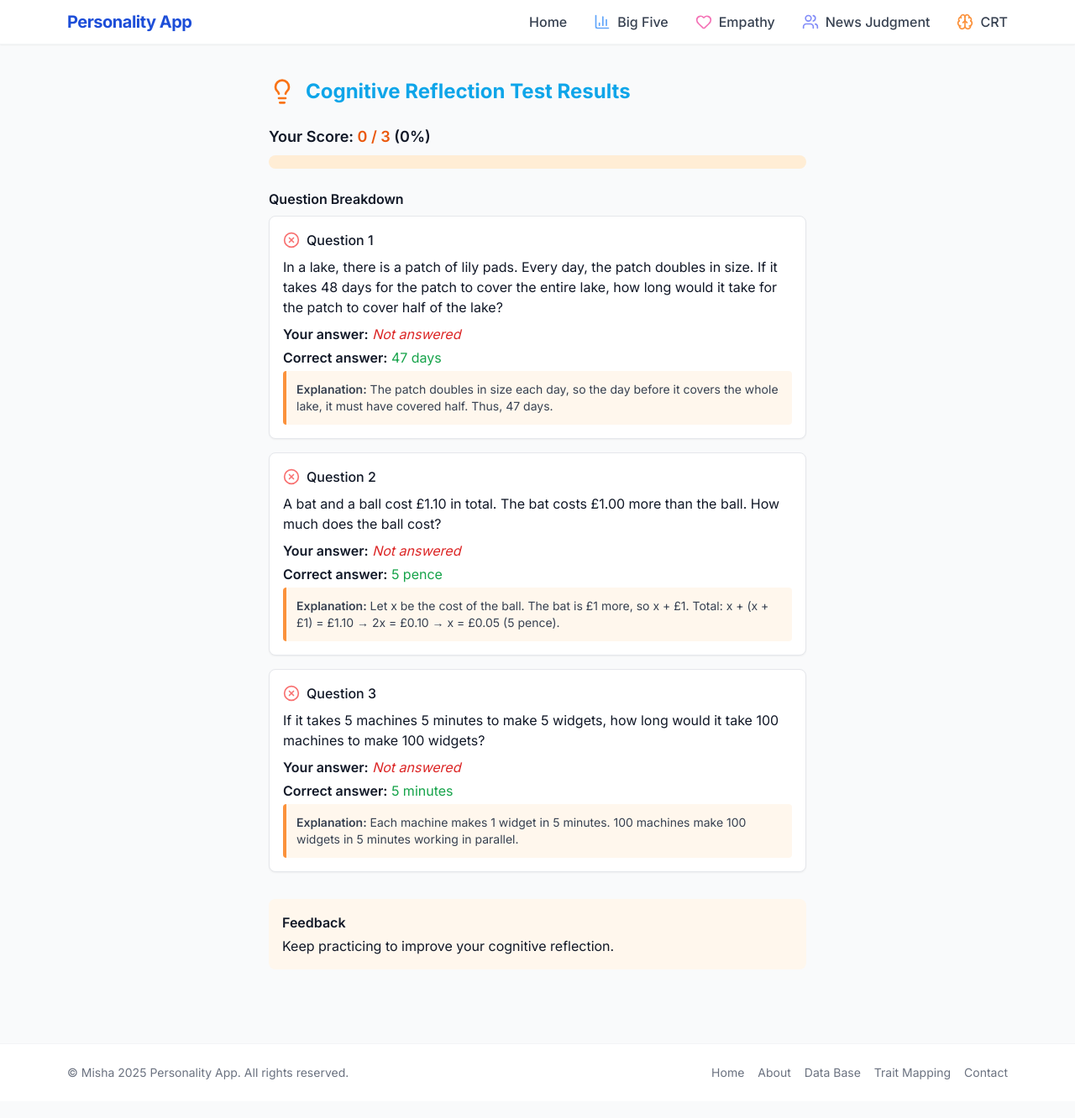
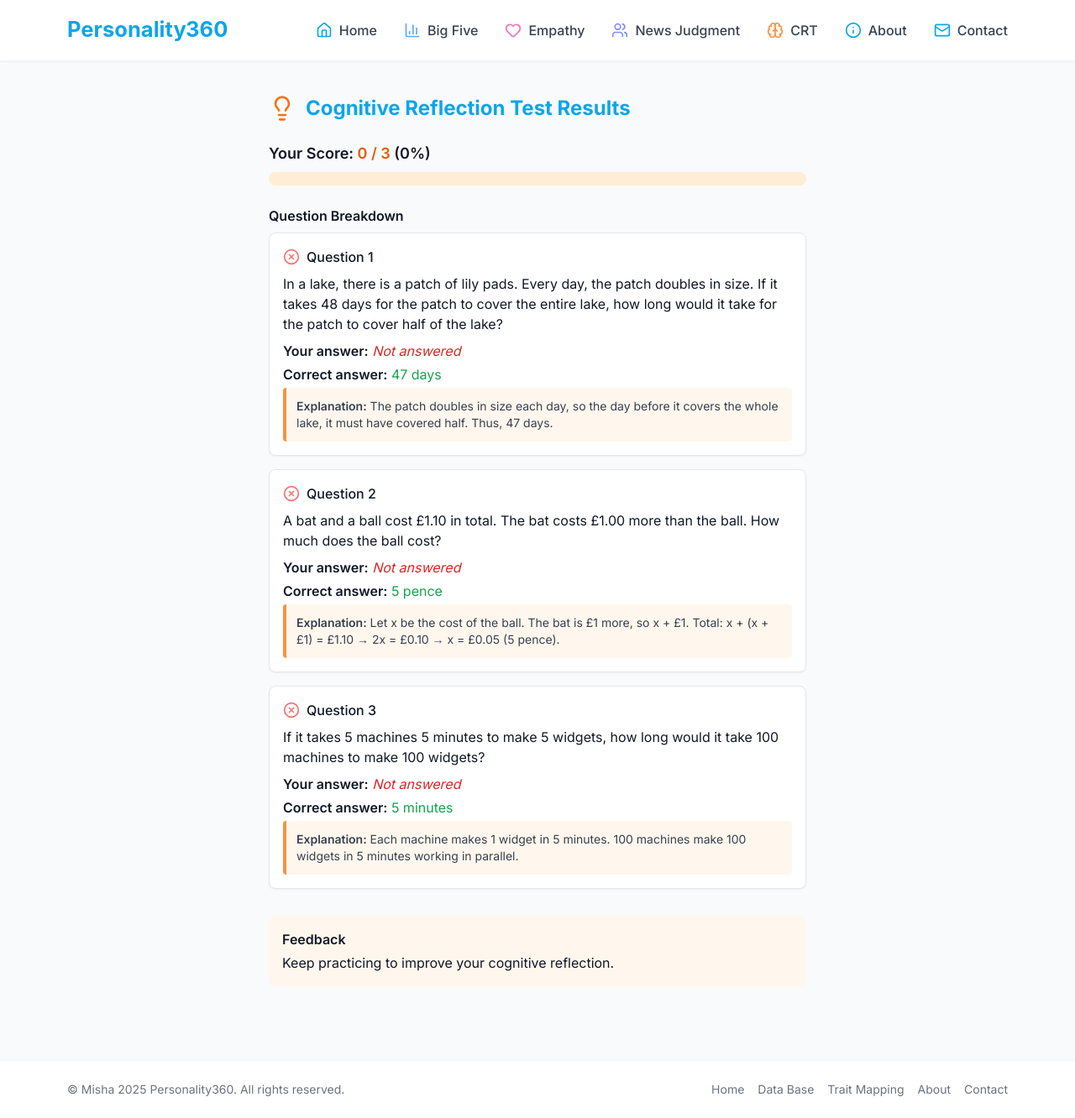
Before and after one commit to khurramsaadat/personality, a Next.js app: page /cognitive-reflection/results in a window 1280 px wide. Shown: the whole page at 84% size. Built offline with nearby package versions, Linux system fonts and the light colour scheme.

Commit message:
feat: 3D card tilt, navbar improvements, and UI polish

```diff
--- a/app/globals.css
+++ b/app/globals.css
@@ -19,9 +19,23 @@
 
   .card {
     @apply bg-white rounded-xl shadow-lg border border-gray-100 p-6;
+    @apply transition-transform duration-300 ease-out;
+    perspective: 800px;
+  }
+
+  .card:hover {
+    @apply shadow-2xl;
+    animation: card-tilt 0.5s cubic-bezier(0.4,0.2,0.2,1) forwards;
   }
 
   .input-field {
     @apply w-full px-4 py-3 border border-gray-300 rounded-lg focus:ring-2 focus:ring-primary-500 focus:border-primary-500 transition-colors duration-200;
   }
 }
+
+@keyframes card-tilt {
+  0% { transform: scale(1) rotateY(0deg) rotateX(0deg); }
+  30% { transform: scale(1.04) rotateY(-6deg) rotateX(2deg); }
+  60% { transform: scale(1.04) rotateY(6deg) rotateX(-2deg); }
+  100% { transform: scale(1.04) rotateY(4deg) rotateX(2deg); }
+}
--- a/components/Footer.tsx
+++ b/components/Footer.tsx
@@ -7,14 +7,14 @@ export default function Footer() {
     <footer className="w-full bg-white border-t border-gray-100 mt-12">
       <div className="max-w-6xl mx-auto flex flex-col md:flex-row items-center justify-between px-4 py-6 gap-2 text-sm text-gray-500">
         <div>
-          © Misha {year} Personality App. All rights reserved.
+          © Misha {year} Personality360. All rights reserved.
         </div>
         <div className="flex gap-4">
-          <Link href="/" className="hover:text-primary-600">Home</Link>
-          <Link href="/about" className="hover:text-primary-600">About</Link>
-          <Link href="/database" className="hover:underline">Data Base</Link>
-          <Link href="/trait-mapping" className="hover:underline">Trait Mapping</Link>
-          <Link href="/contact" className="hover:text-primary-600">Contact</Link>
+          <Link href="/" className="hover:text-sky-500">Home</Link>
+          <Link href="/database" className="hover:text-sky-500">Data Base</Link>
+          <Link href="/trait-mapping" className="hover:text-sky-500">Trait Mapping</Link>
+          <Link href="/about" className="hover:text-sky-500">About</Link>
+          <Link href="/contact" className="hover:text-sky-500">Contact</Link>
         </div>
       </div>
     </footer>
--- a/components/Header.tsx
+++ b/components/Header.tsx
@@ -1,33 +1,45 @@
 "use client";
 import Link from 'next/link';
 import { useState } from 'react';
-import { Menu, X, BarChart3, Heart, Users, Brain } from 'lucide-react';
+import { Menu, X, BarChart3, Heart, Users, Brain, Home as HomeIcon, Info, Mail } from 'lucide-react';
+import { usePathname } from 'next/navigation';
 
 const navLinks = [
-  { href: '/', label: 'Home' },
-  { href: '/bigfive', label: 'Big Five', icon: <BarChart3 className="inline w-5 h-5 text-blue-400 mr-1" /> },
-  { href: '/empathy', label: 'Empathy', icon: <Heart className="inline w-5 h-5 text-pink-400 mr-1" /> },
-  { href: '/news-judgment', label: 'News Judgment', icon: <Users className="inline w-5 h-5 text-indigo-400 mr-1" /> },
-  { href: '/cognitive-reflection', label: 'CRT', icon: <Brain className="inline w-5 h-5 text-orange-400 mr-1" /> },
+  { href: '/', label: 'Home', icon: HomeIcon, iconClass: 'text-sky-500' },
+  { href: '/bigfive', label: 'Big Five', icon: BarChart3, iconClass: 'text-blue-400' },
+  { href: '/empathy', label: 'Empathy', icon: Heart, iconClass: 'text-pink-400' },
+  { href: '/news-judgment', label: 'News Judgment', icon: Users, iconClass: 'text-indigo-400' },
+  { href: '/cognitive-reflection', label: 'CRT', icon: Brain, iconClass: 'text-orange-400' },
+  { href: '/about', label: 'About', icon: Info, iconClass: 'text-sky-500' },
+  { href: '/contact', label: 'Contact', icon: Mail, iconClass: 'text-sky-500' },
 ];
 
 export default function Header() {
   const [open, setOpen] = useState(false);
+  const pathname = usePathname();
 
   return (
     <header className="w-full bg-white shadow-sm border-b border-gray-100 z-50">
       <nav className="max-w-6xl mx-auto flex items-center justify-between px-4 py-3 relative">
-        <Link href="/" className="text-xl font-bold text-primary-700 tracking-tight">Personality App</Link>
+        <Link href="/" className="flex items-center" aria-label="Personality360 Home">
+          <img src="/logo.svg" alt="Personality360 Logo" className="h-8 w-auto" />
+        </Link>
         {/* Desktop nav */}
         <ul className="hidden md:flex gap-4 md:gap-8">
-          {navLinks.map(link => (
+          {navLinks.map(link => {
+            const isActive = pathname === link.href;
+            return (
               <li key={link.href}>
-              <Link href={link.href} className="text-gray-700 hover:text-primary-600 font-medium transition-colors duration-150 flex items-center gap-1">
-                {link.icon}
+                <Link
+                  href={link.href}
+                  className={`py-3 font-medium transition-colors duration-150 flex items-center gap-1 ${isActive ? 'font-semibold text-sky-500' : 'text-gray-700 hover:text-sky-500'}`}
+                >
+                  {link.icon && <link.icon className={`inline w-5 h-5 mr-1 ${link.iconClass}`} />}
                   {link.label}
                 </Link>
               </li>
-          ))}
+            );
+          })}
         </ul>
         {/* Mobile hamburger */}
         <button
@@ -38,24 +50,28 @@ export default function Header() {
           {open ? <X className="w-6 h-6" /> : <Menu className="w-6 h-6" />}
         </button>
         {/* Mobile nav menu */}
-        {open && (
-          <div className="absolute top-full left-0 w-full bg-white border-b border-gray-100 shadow-md md:hidden animate-fade-in z-50">
-            <ul className="flex flex-col gap-2 py-4 px-4">
-              {navLinks.map(link => (
+        <div
+          className={`absolute top-full right-0 left-auto w-4/5 bg-white border-b border-gray-100 shadow-md md:hidden z-50 rounded-b-2xl py-8 transition-transform duration-300 transform
+            ${open ? 'translate-x-0 opacity-100 pointer-events-auto' : 'translate-x-full opacity-0 pointer-events-none'}`}
+        >
+          <ul className="flex flex-col gap-8 px-4 items-center justify-center">
+            {navLinks.map(link => {
+              const isActive = pathname === link.href;
+              return (
                 <li key={link.href}>
                   <Link
                     href={link.href}
-                    className="block py-2 text-gray-700 hover:text-primary-600 font-medium transition-colors duration-150 flex items-center gap-1"
+                    className={`py-3 font-medium transition-colors duration-150 flex items-center gap-1 text-center ${isActive ? 'font-semibold text-sky-500' : 'text-gray-700 hover:text-sky-500'}`}
                     onClick={() => setOpen(false)}
                   >
-                    {link.icon}
+                    {link.icon && <link.icon className={`inline w-5 h-5 mr-1 ${link.iconClass}`} />}
                     {link.label}
                   </Link>
                 </li>
-              ))}
+              );
+            })}
           </ul>
         </div>
-        )}
       </nav>
     </header>
   );
```
Also changed, not shown: public/logo.svg (added), 1 other file (tests, documents, lock files or other folders). Lines whose indentation alone changed are shown as unchanged.
